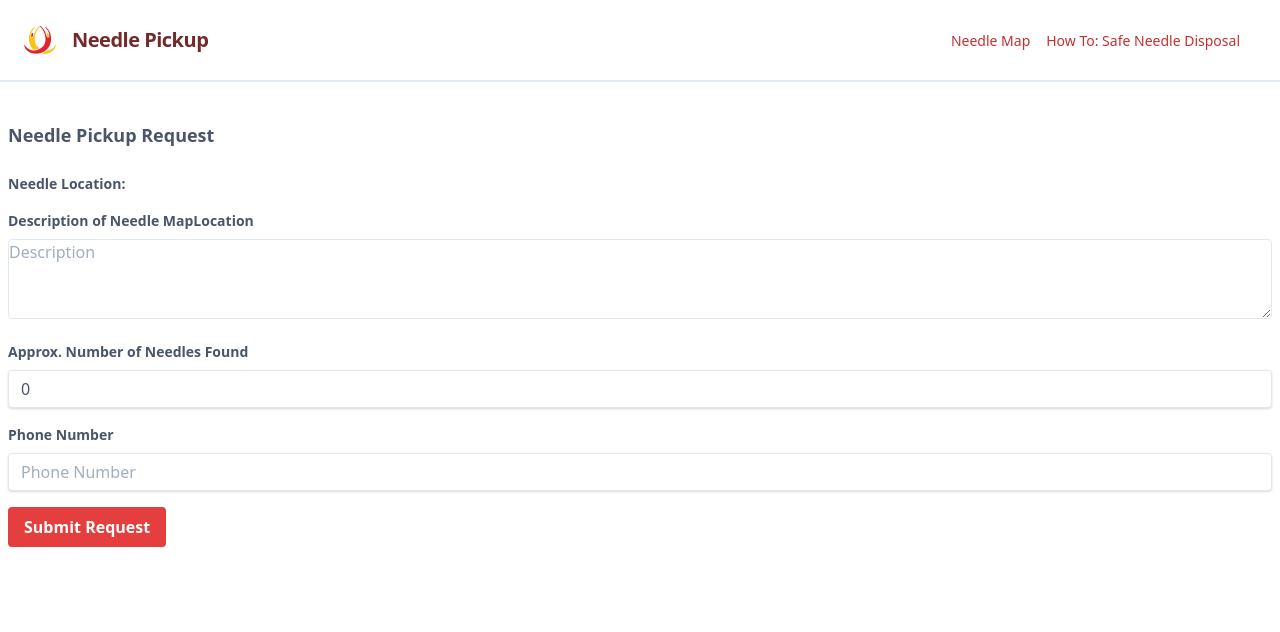
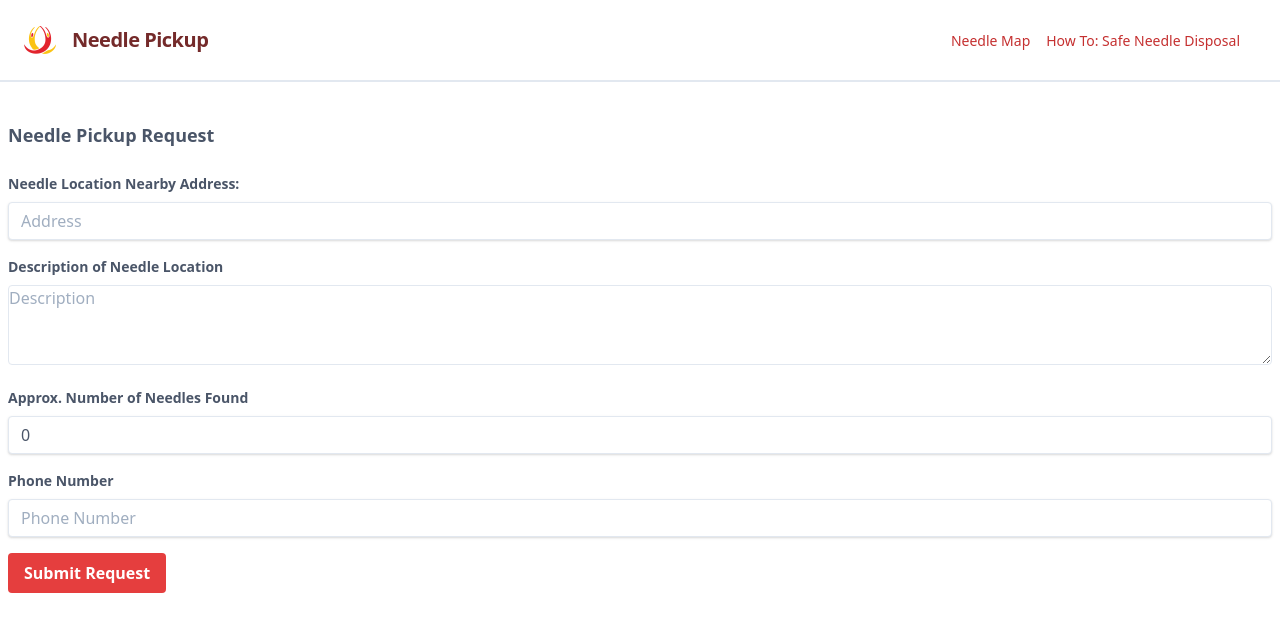
Before and after one commit to HackRegina/f19-a-team, an Angular app in the folder angular/: page /request in a window 1280 px wide. Shown: the top 632 px of the page. Built offline with nearby package versions, Linux system fonts and the light colour scheme.

Commit message:
added address field if current location not found

```diff
--- a/angular/src/app/data/pickup-request.ts
+++ b/angular/src/app/data/pickup-request.ts
@@ -5,4 +5,5 @@ export class PickupRequest {
   phoneNumber: number;
   latitude: number;
   longitude: number;
+  address?: string;
 }
--- a/angular/src/app/user/pickup-request/pickup-request.component.html
+++ b/angular/src/app/user/pickup-request/pickup-request.component.html
@@ -1,19 +1,29 @@
 <div id="pickup-request-container" class="px-2 pt-10">
   <span class="block text-gray-700 text-lg font-bold mb-6">Needle Pickup Request</span>
   <form id="pickup-request" [formGroup]="requestFormGroup" (submit)="submitRequest()">
-    <div class="mb-4">
+    <div class="mb-4" *ngIf="hasCurrentLocation()">
       <span class="form-label">
         Needle Location:
       </span>
-      <span *ngIf="requestFormGroup.get('latitude').value && requestFormGroup.get('longitude').value">
+      <span>
         Current Location [
         {{requestFormGroup.get('latitude').value | number : '1.1-5'}} ,
         {{requestFormGroup.get('longitude').value | number : '1.1-5'}}]
       </span>
     </div>
+    <div class="mb-4" *ngIf="!hasCurrentLocation()">
+      <label class="form-label" for="address">
+        Needle Location Nearby Address:
+      </label>
+      <input class="txt-input focus:outline-none focus:shadow-outline"
+             formControlName="address"
+             id="address"
+             type="text"
+             placeholder="Address">
+    </div>
     <div class="mb-4">
       <label class="form-label" for="description">
-        Description of Needle MapLocation
+        Description of Needle Location
       </label>
       <textarea class="txt-area focus:outline-none focus:shadow-outline"
                 formControlName="description"
--- a/angular/src/app/user/pickup-request/pickup-request.component.ts
+++ b/angular/src/app/user/pickup-request/pickup-request.component.ts
@@ -37,13 +37,18 @@ export class PickupRequestComponent implements OnInit, OnDestroy {
     this.pickupRequestService.requestNeedlePickup(this.requestFormGroup.getRawValue() as PickupRequest);
   }
 
+  public hasCurrentLocation(): boolean {
+    return this.requestFormGroup.get('latitude').value && this.requestFormGroup.get('longitude').value;
+  }
+
   private initFormGroup(): FormGroup {
     return this.fb.group({
       description: null,
       phoneNumber: null,
       count: 0,
       latitude: null,
-      longitude: null
+      longitude: null,
+      address: null
     });
   }
 
```
